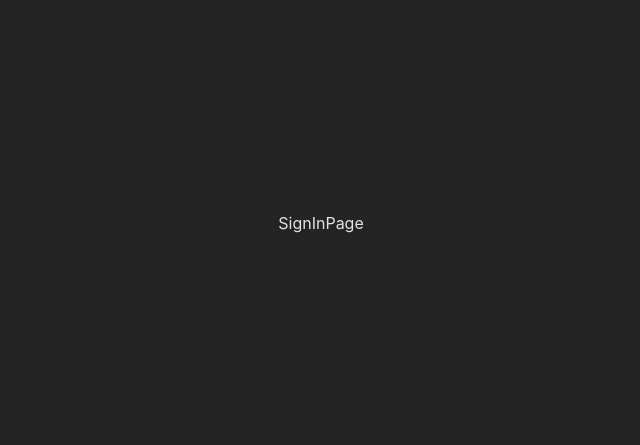
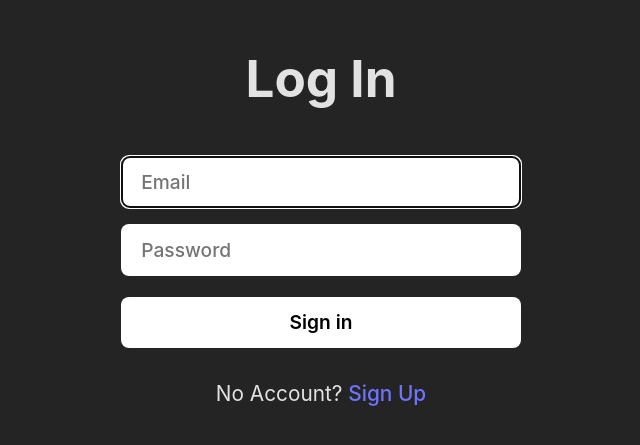
Before and after one commit to yntpdotme/simply-todo, a React (Vite) app in the folder client/: page /signin in a window 1280 px wide. Shown: the part 177-622 px from the top of the page, without its empty margins (319-959 px from the left). Built offline with nearby package versions, Linux system fonts and the light colour scheme.

Commit message:
feat(frontend): implement SignInPage UI

```diff
--- /dev/null
+++ b/client/src/components/AuthForm/AuthForm.css
@@ -0,0 +1,28 @@
+form {
+  display: flex;
+  width: 100%;
+  flex-direction: column;
+  margin: auto;
+  margin-top: 50px;
+  gap: 1rem;
+  margin-bottom: 30px;
+}
+
+.error {
+  color: #ff4e4e;
+  font-size: 1rem;
+  margin: 0;
+  margin-bottom: 0.5rem;
+  text-align: left;
+  margin-left: 5px;
+}
+
+.error-bottom {
+  font-size: 1.2rem;
+  margin-top: 1rem;
+  text-align: center;
+}
+
+form > button{
+  margin-top: 5px;
+}
--- /dev/null
+++ b/client/src/components/AuthForm/AuthFrom.jsx
@@ -0,0 +1,81 @@
+import {useForm} from 'react-hook-form';
+import {zodResolver} from '@hookform/resolvers/zod';
+import {useEffect} from 'react';
+
+import {signInSchema, signUpSchema} from '@validators';
+import './AuthForm.css';
+
+const AuthForm = ({onSubmit, buttonText, isSignUp}) => {
+  const {
+    register,
+    handleSubmit,
+    formState: {errors, isValid},
+    setFocus,
+    setError,
+    reset,
+  } = useForm({
+    resolver: zodResolver(isSignUp ? signUpSchema : signInSchema),
+    mode: 'onChange',
+  });
+
+  useEffect(() => {
+    isSignUp ? setFocus('name') : setFocus('email');
+  }, [isSignUp, setFocus]);
+
+  const onSubmitHandler = async data => {
+    try {
+      await onSubmit(data);
+      reset();
+    } catch (error) {
+      let errorMessage = 'An unexpected error occurred. Please try again.';
+
+      if (error?.response?.data?.message) {
+        errorMessage = error.response.data.message;
+      }
+
+      setError('message', {
+        type: 'manual',
+        message: errorMessage,
+      });
+    }
+  };
+
+  return (
+    <form onSubmit={handleSubmit(onSubmitHandler)}>
+      {isSignUp && (
+        <>
+          <input {...register('name')} type="text" placeholder="Name" />
+          {errors.name?.message && (
+            <p className="error">{errors.name.message}</p>
+          )}
+        </>
+      )}
+      <input {...register('email')} type="email" placeholder="Email" />
+      {errors.email?.message && <p className="error">{errors.email.message}</p>}
+      <input {...register('password')} type="password" placeholder="Password" />
+      {errors.password?.message && (
+        <p className="error">{errors.password.message}</p>
+      )}
+      {isSignUp && (
+        <>
+          <input
+            {...register('confirmPassword')}
+            type="password"
+            placeholder="Confirm Password"
+          />
+          {errors.confirmPassword?.message && (
+            <p className="error">{errors.confirmPassword.message}</p>
+          )}
+        </>
+      )}
+      <button type="submit" disabled={!isValid}>
+        {buttonText}
+      </button>
+      {errors.message && (
+        <p className="error error-bottom">{errors.message.message}</p>
+      )}
+    </form>
+  );
+};
+
+export default AuthForm;
--- a/client/src/components/index.js
+++ b/client/src/components/index.js
@@ -0,0 +1,3 @@
+import AuthForm from './AuthForm/AuthFrom';
+
+export {AuthForm};
--- a/client/src/index.css
+++ b/client/src/index.css
@@ -38,7 +38,7 @@ h1 {
 button {
   border-radius: 8px;
   border: 1px solid transparent;
-  padding: 0.6em 1.2em;
+  padding: 0.8rem 1.2rem;
   font-size: 1.2rem;
   font-weight: 600;
   font-family: inherit;
@@ -59,7 +59,7 @@ input {
   border-radius: 8px;
   color: #000;
   border: 1px solid transparent;
-  padding: 1rem 1.5rem;
+  padding: 0.8rem 1.2rem;
   font-size: 1.2em;
   font-weight: 500;
   font-family: inherit;
@@ -67,6 +67,7 @@ input {
   cursor: pointer;
   transition: border-color 0.25s;
   outline: none;
+  display: block;
 }
 input:hover {
   border-color: #646cff;
--- a/client/src/pages/SignIn/SignInPage.css
+++ b/client/src/pages/SignIn/SignInPage.css
@@ -0,0 +1,14 @@
+.footer {
+  font-size: 1.3rem;
+}
+
+.authform {
+  width: 400px;
+}
+
+@media screen and (max-width: 480px) {
+  .authform {
+    width: 300px;
+    margin: 0 5px;
+  }
+}
--- a/client/src/pages/SignIn/SignInPage.jsx
+++ b/client/src/pages/SignIn/SignInPage.jsx
@@ -1,10 +1,26 @@
+import {Link, useNavigate} from 'react-router-dom';
+
+import {AuthForm} from '@components';
+
 import './SignInPage.css';
 
 const SignInPage = () => {
+  const navigate = useNavigate();
+
+  const handleSignIn = async () => {
+    navigate('/todos');
+  };
+
   return (
-    <>
-      <div>SignInPage</div>
-    </>
+    <div>
+      <h1>Log In</h1>
+      <div className="authform">
+        <AuthForm onSubmit={handleSignIn} buttonText="Sign in" />
+      </div>
+      <p className="footer">
+        No Account? <Link to="/signup">Sign Up</Link>
+      </p>
+    </div>
   );
 };
 
--- /dev/null
+++ b/client/src/validators/formValidators.js
@@ -0,0 +1,41 @@
+import z from 'zod';
+
+export const signUpSchema = z
+  .object({
+    name: z
+      .string({required_error: 'Name is required'})
+      .min(2, 'Name must be at least 3 characters')
+      .max(255, 'Name must be at most 255 characters'),
+
+    email: z.string({required_error: 'Email is required'}).email(),
+
+    password: z
+      .string({required_error: 'Password is required'})
+      .min(
+        6,
+        'Password must have at least 6 characters, one uppercase letter, one lowercase letter, one digit, and one special character.'
+      )
+      .refine(password => {
+        const passwordRegex =
+          /^(?=.*[a-z])(?=.*[A-Z])(?=.*\d)(?=.*[@$!%*?&])[A-Za-z\d@$!%*?&]/;
+        return passwordRegex.test(password);
+      }, 'Password must have at least 6 characters, one uppercase letter, one lowercase letter, one digit, and one special character.'),
+
+    confirmPassword: z.string({
+      required_error: 'Confirm Password is required',
+    }),
+  })
+  .refine(data => data.password === data.confirmPassword, {
+    message: 'Passwords do not match',
+    path: ['confirmPassword'],
+  });
+
+export const signInSchema = z.object({
+  email: z
+    .string({required_error: 'Email is required'})
+    .email('Please enter a valid email address'),
+
+  password: z
+    .string({required_error: 'Password is required'})
+    .min(1, 'Password is required'),
+});
--- /dev/null
+++ b/client/src/validators/index.js
@@ -0,0 +1,3 @@
+import {signInSchema, signUpSchema} from './formValidators';
+
+export {signInSchema, signUpSchema};
--- a/client/vite.config.js
+++ b/client/vite.config.js
@@ -11,6 +11,7 @@ export default defineConfig({
       '@hooks': '/src/hooks',
       '@pages': '/src/pages',
       '@services': '/src/services',
+      '@validators': '/src/validators',
     },
   },
 });
```
Also changed, not shown: client/package.json (+7 -1 lines), 1 other file (tests, documents, lock files or other folders).
